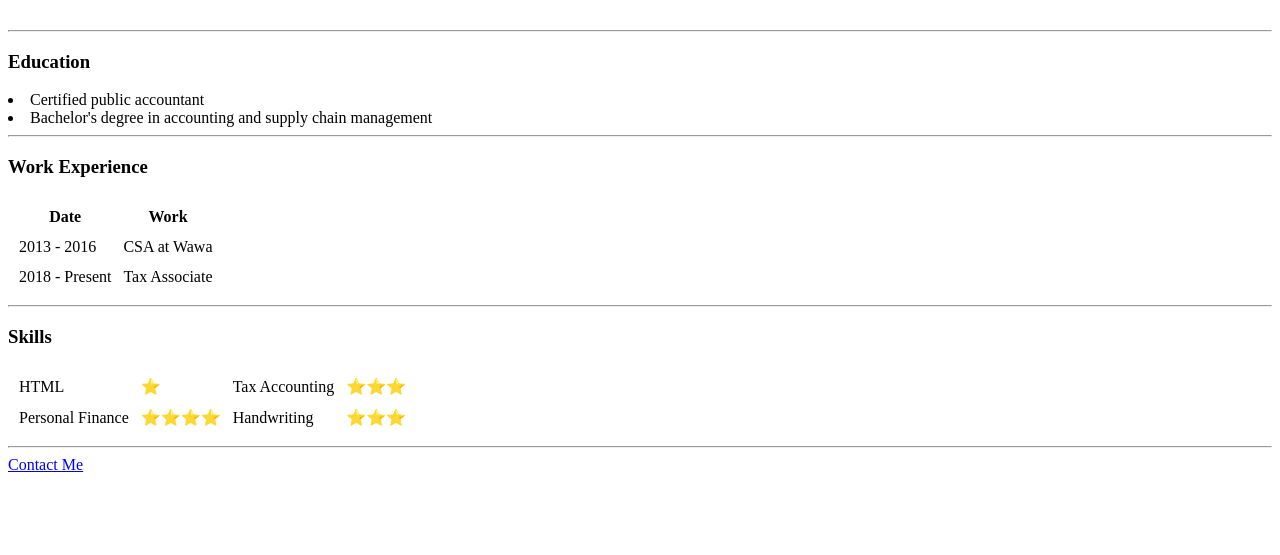
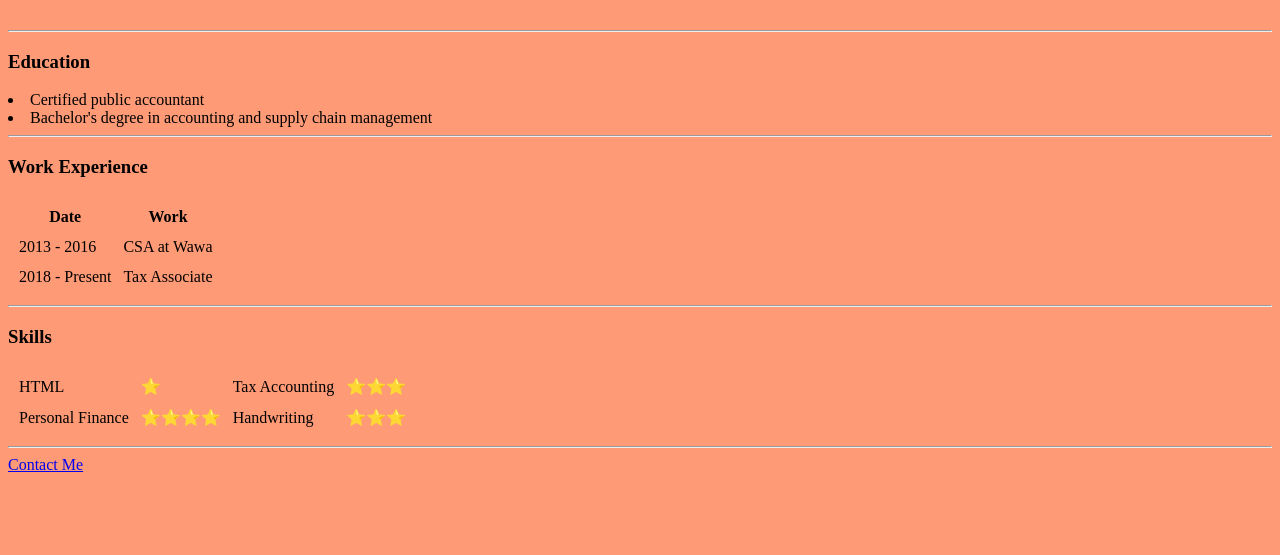
Before and after one commit to ppejovski/webBootcamp, a plain HTML site: page index.html in a window 1280 px wide. Shown: the part 245-800 px from the top of the page. Drawn offline with Linux system fonts and the light colour scheme.

Commit message:
Update index.html

```diff
--- a/index.html
+++ b/index.html
@@ -6,7 +6,7 @@
   <title>Phil's Site</title>
 </head>
 
-<body>
+<body style="background-color: #ff9a76;">
   <table cellspacing="25px">
     <tr>
       <td>
```
